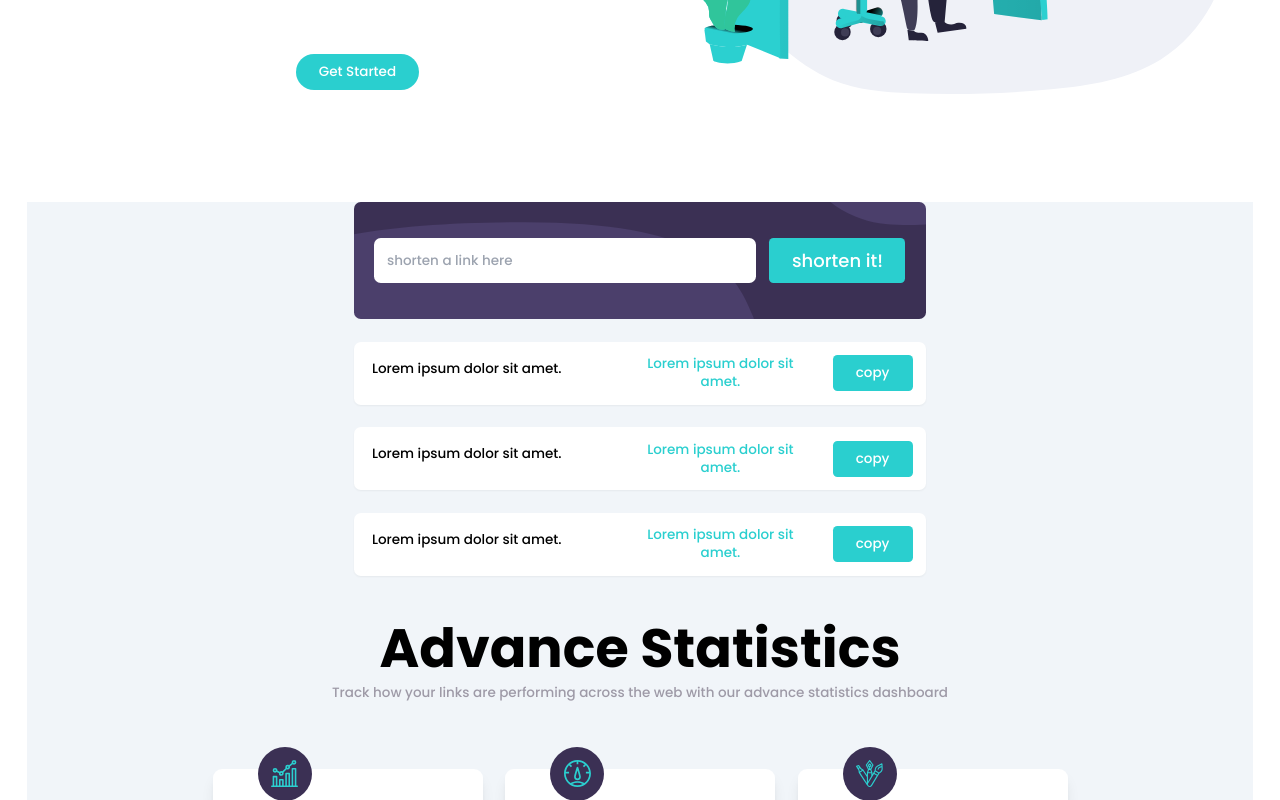
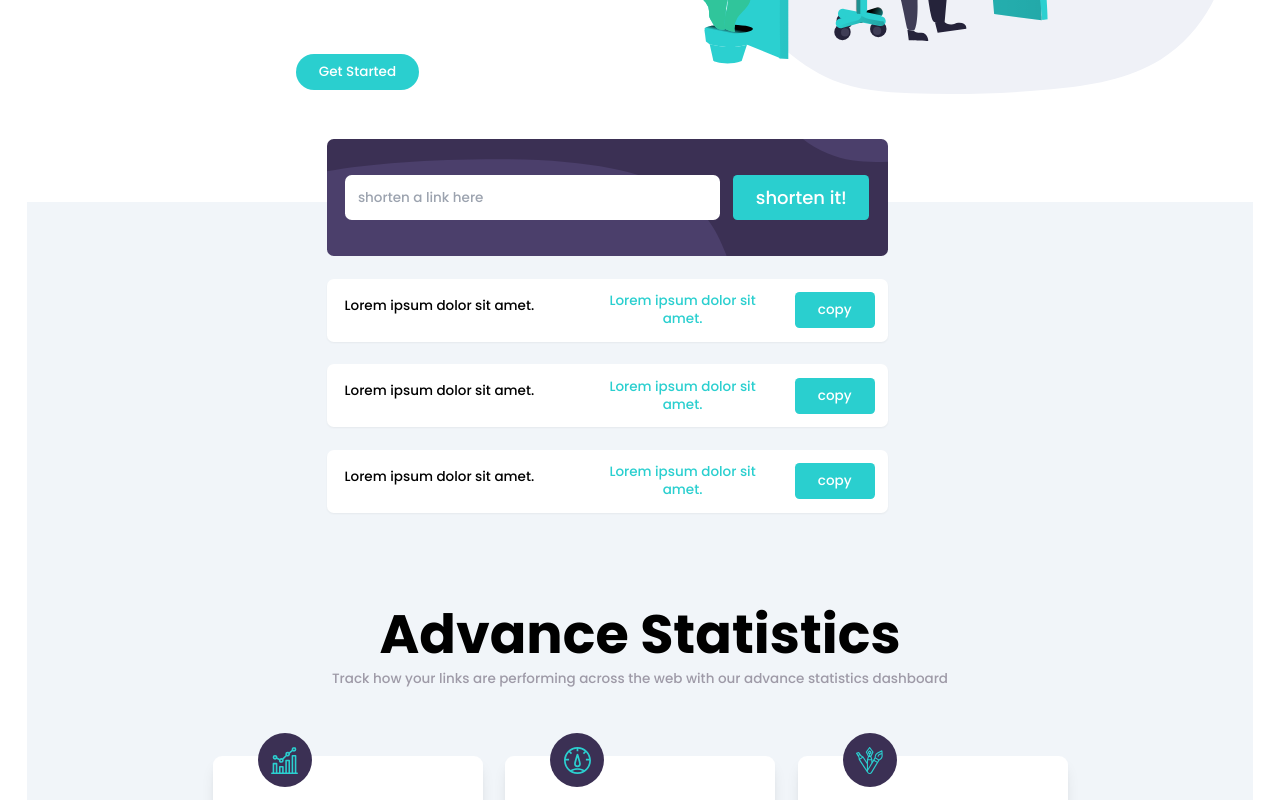
Before and after one commit to kodcapsule/url-shortener, a React (Vite) app: page / in a window 1280 px wide. Shown: the part 320-1120 px from the top of the page. Built offline with nearby package versions, Linux system fonts and the light colour scheme.

Commit message:
worked on resonsiveness of for section

```diff
--- a/src/components/AdvanceStatistics.jsx
+++ b/src/components/AdvanceStatistics.jsx
@@ -7,8 +7,8 @@ import ShortLink from "./ShortLink";
 
 function AdvanceStatistics() {
   return (
-    <div className=" bg-slate-100  container  mx-auto mt-20  relative mb-6">
-      <div className="formContainer  w-[80%] text-center mx-auto  ">
+    <div className="bg-slate-100  container  mx-auto mt-20 relative">
+      <div className="formContainer  w-[80%] text-center mx-auto p-2 absolute -top-16 left-[3rem] sm:left-16 md:left-20">
         <Form />
         <div className="results">
           <ShortLink />
@@ -16,6 +16,8 @@ function AdvanceStatistics() {
           <ShortLink />
         </div>
       </div>
+
+      <div className="advanceStatistics pt-[33rem] md:pt-[20rem] ">
         <div className="intro flex justify-center items-center flex-col mt-10 text-center  ">
           <h2 className=" text-5xl font-bold">Advance Statistics</h2>
           <p className=" text-xs text-neutral-grayish-violet pt-2">
@@ -49,6 +51,7 @@ function AdvanceStatistics() {
           />
         </div>
       </div>
+    </div>
   );
 }
 
```
Lines whose indentation alone changed are shown as unchanged.
